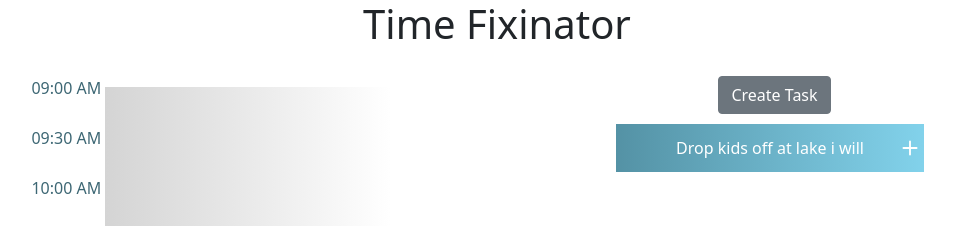
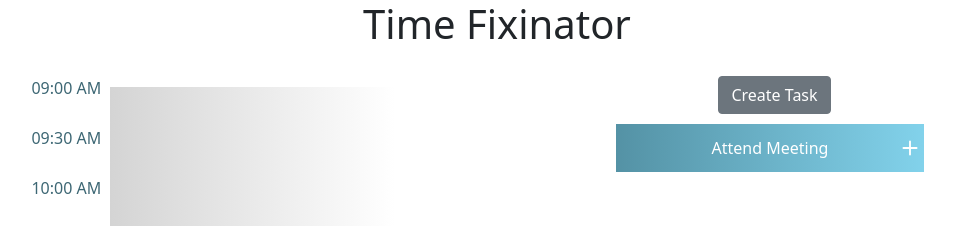
Before and after one commit to lachiebol/TimeManager, a Vue app in the folder time_manager/: page /#/ in a window 1280 px wide. Shown: the top 226 px of the page, without its empty margins (143-1098 px from the left). Built offline with nearby package versions, Linux system fonts and the light colour scheme.

Commit message:
Touch ups for deployment in github pages

```diff
--- a/time_manager/src/components/MainPage.vue
+++ b/time_manager/src/components/MainPage.vue
@@ -73,8 +73,7 @@ export default {
       animated: true,
       add: false,
       noSpace: false,
-      tasks: [
-      ],
+      tasks: [],
 
       displayTasks: null,
       drag: false
@@ -82,6 +81,9 @@ export default {
   },
 
   watch: {
+    /**
+     * Listen for updates on display tasks, if so update task like with new timees
+     */
     displayTasks: function() {
       this.updateTasks()
     },
@@ -89,10 +91,13 @@ export default {
   },
 
   mounted() {
+    //Compute difference in time (eg. 8 hours)
     this.difference = getTimeDifference(this.start, this.end)
 
+    //Get range of values (eg. 9:00, 9:30, ... , 5:00)
     this.dayRange = getTimeRange(this.start, this.end, 30);
 
+    //Setup tasks to display from given list of tasks
     this.displayTasks = this.getTasksToDisplay()
 
 
@@ -110,7 +115,8 @@ export default {
 
 
      /**
-     * Adds task to
+     * Adds task to schedule, also does computing of if it can fit in current schedule.
+     * @TODO Pull this out into smaller methods, currently cognitive complexity is high and will probably not under stand in a few days
      * @param {string} timeString
      */
     addTask(task) {
@@ -154,7 +160,9 @@ export default {
 
     },
 
-
+    /**
+     * Removes task from timeline, also adds task to available tasks, then updates tasks
+     */
     removeTask(task) {
       this.tasks = this.tasks.filter(x => x != task);
       this.$refs.taskCreator.addTaskToList(task);
@@ -203,15 +211,26 @@ export default {
       return data;
     },
 
+    /**
+     * Checks if given task is a task
+     * @param task task that is checked
+     */
     isTask(task) {
       return task.type == slotType.TASK
     },
 
+    /**
+     * Checks if given task is empty
+     * @param task task that is checked
+     */
     isEmpty(task) {
       return task.type == slotType.EMPTY
     },
 
 
+    /**
+     * Updates list of tasks, this is called if a task moves in displayTask, as displayTask and tasks are seperate lists
+     */
     updateTasks() {
 
       let changed = false; //variable to prevent watch loop, will only update display tasks if altered
@@ -228,7 +247,6 @@ export default {
         }
         currentSlot += curTask.duration / 30
       }
-      console.log(this.tasks)
 
       if(changed) this.displayTasks = this.getTasksToDisplay();
 
@@ -239,7 +257,9 @@ export default {
 
 
   computed: {
-
+    /**
+    * Gets all timeslots to be displayed in schedule
+    */
     timeSlots() {
       let slots = [];
       for(let i = 0; i < this.difference; i += 30) {
@@ -249,6 +269,9 @@ export default {
       return slots
     },
 
+    /**
+    * Options for transitions when dragging tasks
+    */
     dragOptions() {
       return {
         animation: 200,
@@ -293,7 +316,7 @@ export default {
 
 #timeline-col {
   margin-top: 11px;
-  /* padding-left: 0.25em; */
+  margin-left: 5px;
 }
 
 
@@ -303,7 +326,6 @@ export default {
 }
 
 #time-value-container {
-
   float: left;
 }
 
--- a/time_manager/src/components/TaskCreator.vue
+++ b/time_manager/src/components/TaskCreator.vue
@@ -39,7 +39,7 @@ export default {
       tasks: [
        {
           id: 0,
-          title: 'Drop kids off at lake i will',
+          title: 'Attend Meeting',
           duration: 30,
           description: 'task 1',
           timeFormat: timeFormat.AM,
@@ -49,15 +49,18 @@ export default {
     };
   },
 
-  mounted() {
-    console.log(this.getDurations);
-  },
   methods: {
-
+    /**
+     * Adds task to list of available tasks
+     * @param Task task that is going to be added
+     */
     addTaskToList(task) {
       this.tasks.push(task);
     },
 
+    /**
+     * Creates new tasks from data inputted in form
+     */
     createTask() {
       let newTask;
       let newId;
@@ -79,21 +82,37 @@ export default {
       this.clearForm();
     },
 
+    /**
+     * Clears values in popup form for adding tasks
+     */
     clearForm() {
       this.durationIndex = 0
       this.newTaskTitle = null,
       this.newTaskDescription = null
     },
 
+
+    /**
+     * Emits event to parent (MainPage) that adds task to time schedule
+     * @param task task that is going to be added to schedule
+     */
     addToTasks: function(task) {
       this.$emit("addTask", task)
     },
 
+
+    /**
+     * Formatter used for spin button, gets time value (eg. 1 hour 30 minutes) to be displayed
+     * @param index index of value in spin button
+     */
     durationFormatter(index) {
       return this.getDurations[index].value
     },
 
-
+     /**
+     * Removes task from list of available tasks, called when task is added to schedule
+     * @param task task that is being added to schedule
+     */
     removeTask(task) {
       this.tasks = this.tasks.filter(x => x != task);
     }
@@ -102,6 +121,9 @@ export default {
   },
 
   computed: {
+    /**
+     * Gets values for duration, used in spin button
+     */
     getDurations() {
       let currentHour = 1;
       let durations = [];
--- a/time_manager/src/components/TaskDisplay.vue
+++ b/time_manager/src/components/TaskDisplay.vue
@@ -1,7 +1,7 @@
 <template>
     <b-container id="container" v-if="loaded">
       <transition name="expand" v-show="adding">
-        <b-row cols="2" id="item" :style="{height: getHeightOfTask(task.duration) + 'px', background: getColourOfTask(task.type)}"  :class="{'dotted': isTask(task)}">
+        <b-row cols="2" id="item" :style="{height: getHeightOfTask(task.duration) + 'px', background: getColourOfTask(task.type)}"  :class="{'dotted': isTask(task), 'draggable': position == 'inTimeline'}">
           <b-col cols="3" v-if="isTask(task)" id="title">
             {{task.title}}
           </b-col>
@@ -33,7 +33,6 @@ export default {
 
 
   mounted(){
-    console.log(this.position)
     this.loaded = true;
   },
 
@@ -47,10 +46,17 @@ export default {
       return 50 * (taskLength / 30)
     },
 
+     /**
+     * Adds task (of this component) to timeline
+     */
     addTaskToTimeline() {
       this.$emit("addTask", this.task)
     },
 
+
+    /**
+     * Removes task (of this component) from timeline
+     */
     removeTaskFromTimeline() {
       this.$emit("removeTask", this.task)
     },
@@ -60,7 +66,6 @@ export default {
      * @param {slotType} taskType type of task (task or empty)
      */
     getColourOfTask(taskType) {
-      console.log(slotType.TASK)
       if(taskType == slotType.TASK) {
         return 'linear-gradient(to right, #5492a5, #82d2eb)'
       } else if (taskType == slotType.EMPTY) {
@@ -68,6 +73,10 @@ export default {
       }
     },
 
+     /**
+     * Checks if task is not empty
+     * @param task task that is being checked
+     */
     isTask(task) {
       return task.type == slotType.TASK
     },
@@ -85,12 +94,9 @@ export default {
 
 #item {
   width: 100%;
-  /* display: flex; */
-  /* flex-flow: column wrap; */
   justify-content: center;
   color: white;
 
-  cursor:grab;
 }
 
 #title {
@@ -104,6 +110,11 @@ export default {
 #container {
   width: 100%;
   padding: 0;
+
+}
+
+.draggable {
+  cursor:grab;
 }
 
 .icon {
--- /dev/null
+++ b/time_manager/vue.config.js
@@ -0,0 +1,5 @@
+module.exports = {
+  publicPath: process.env.NODE_ENV === 'production'
+    ? '/TimeManager/'
+    : '/'
+}
```
